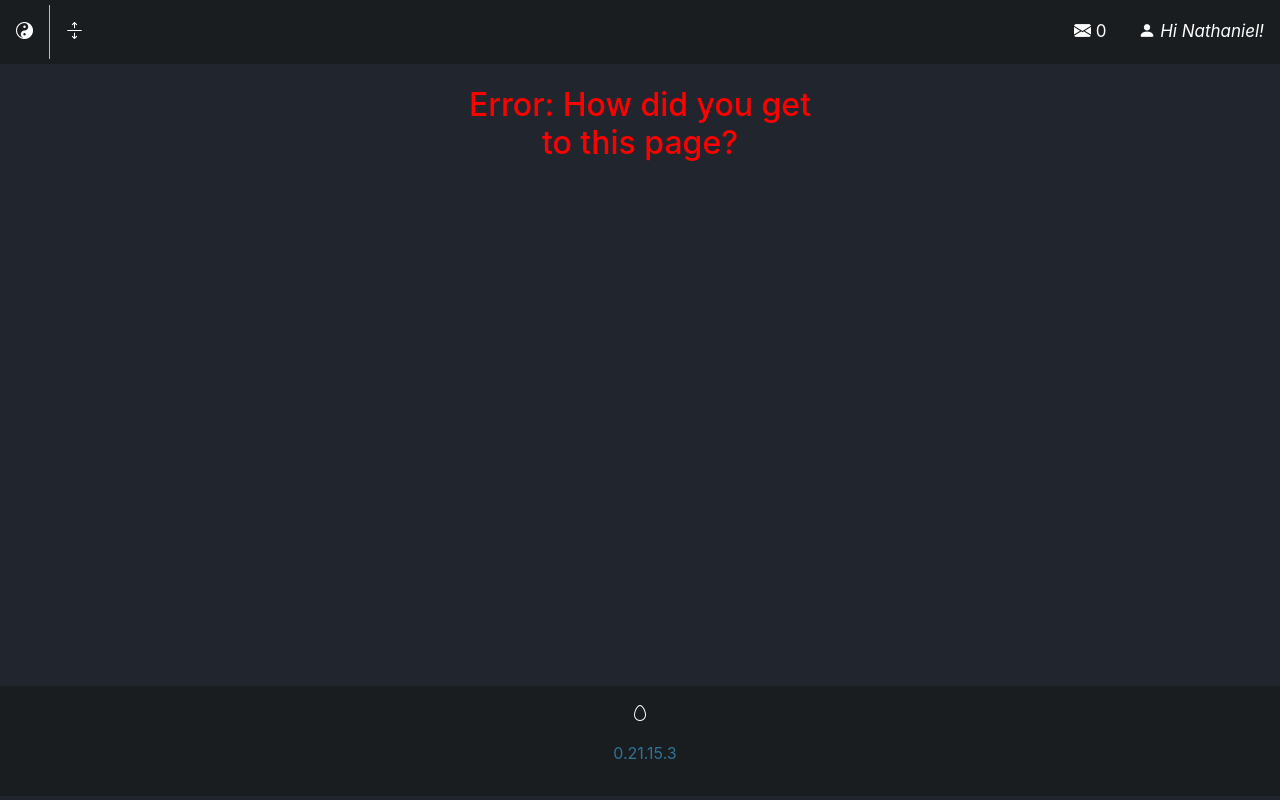
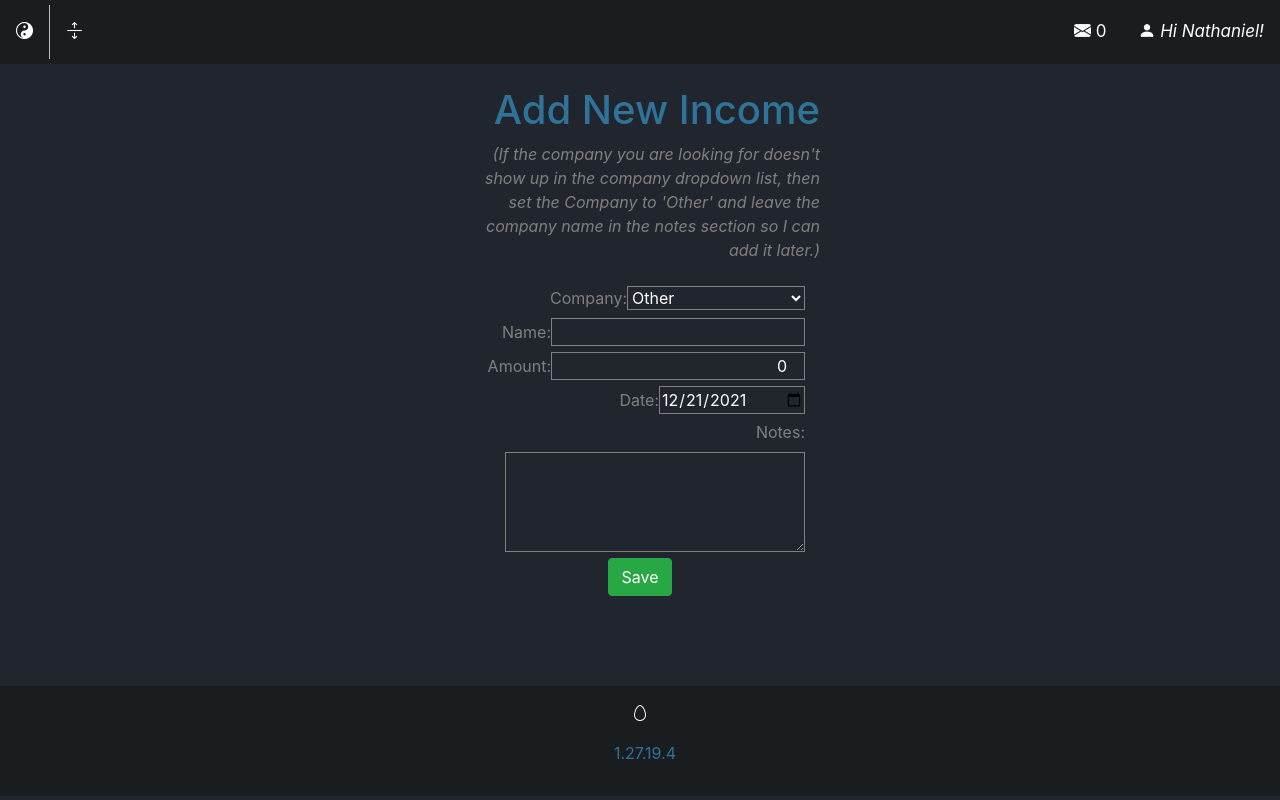
Before and after one commit to nmerck1/Life_Management, a PHP site: page /includes/finances.inc.php?form_type=Income&user_id=1 in a window 1280 px wide. Run offline with PHP 8.4, Linux system fonts and the light colour scheme; a user stored in the database is signed in; data comes from the database, SQL or seed files in the repository; data that the repository does not hold is empty; some libraries are stand-ins or nearby versions.

Commit message:
forgot to update footer and accidently set erre variable to true instead of is_server variable to true haha

```diff
--- a/classes/footer.class.php
+++ b/classes/footer.class.php
@@ -4,7 +4,7 @@
 class Footer {
 
   public function show_footer(){
-    $current_version = '0.21.15.3';
+    $current_version = '1.27.19.4';
     echo '<footer class="container-fluid text-center">';
       echo '<p class="bi-egg" style="color:white;"></p>';
       echo '<p style="text-align:center; padding-left:10px; color:rgb(47, 115, 152);">'.$current_version.'</p>';
--- a/includes/finances.inc.php
+++ b/includes/finances.inc.php
@@ -12,7 +12,7 @@ if(!isset($_SESSION["loggedin"]) || $_SESSION["loggedin"] !== true){
     exit;
 }
 
-$show_error = true;
+$show_error = false;
 
 $selected_id = '';
 if (isset($_GET['selected_id'])){
```
